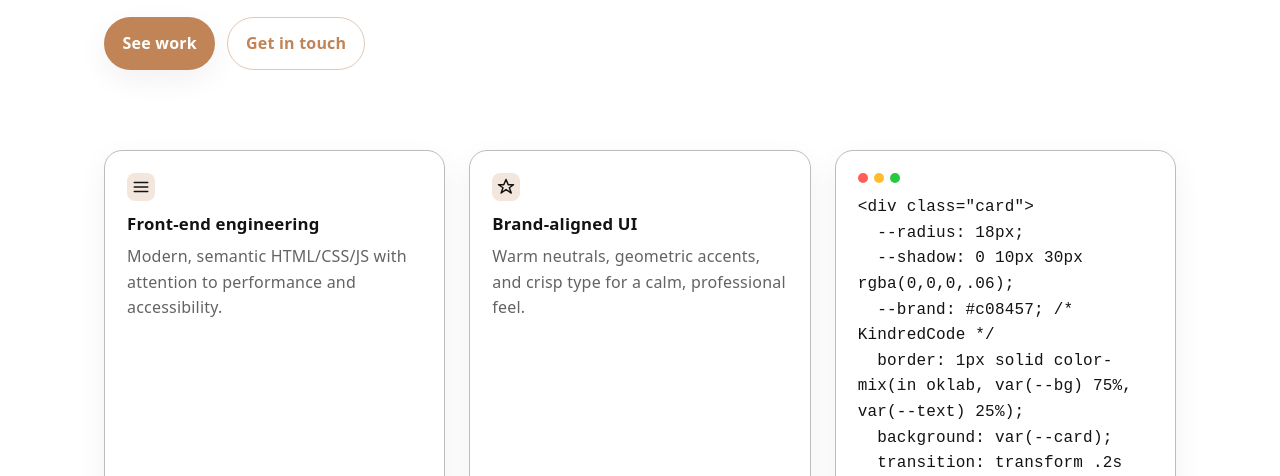
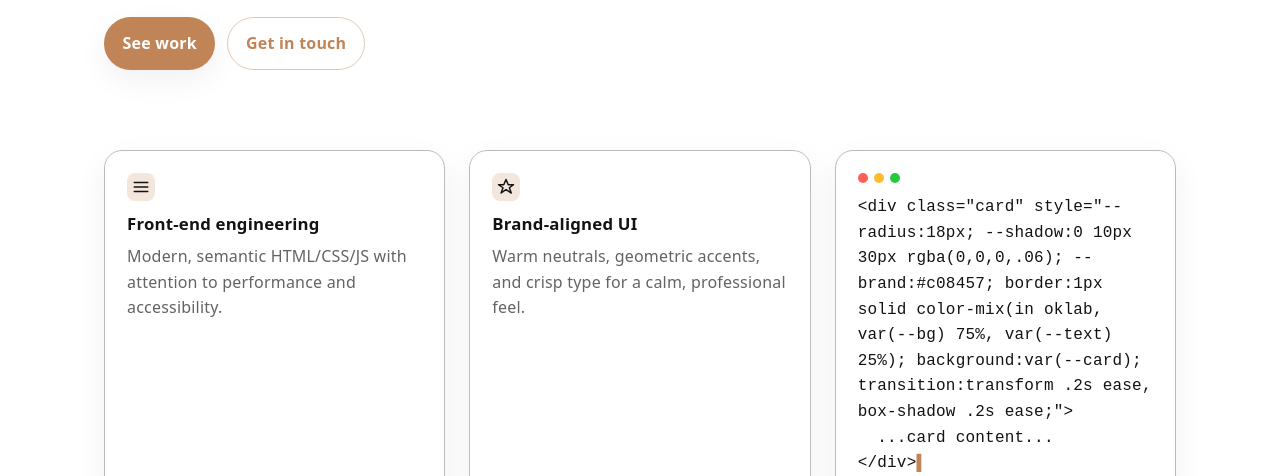
Before and after one commit to KindredCodeLLC/kindredcode, a plain HTML site: page index.html in a window 1280 px wide. Shown: the part 324-800 px from the top of the page. Drawn offline with Linux system fonts and the light colour scheme.

Commit message:
Update index.html

```diff
--- a/index.html
+++ b/index.html
@@ -193,13 +193,8 @@
         <div class="titlebar" aria-hidden="true">
           <span class="dot red"></span><span class="dot yellow"></span><span class="dot green"></span>
         </div>
-<pre><code>&lt;div class="card"&gt;
-  --radius: 18px;
-  --shadow: 0 10px 30px rgba(0,0,0,.06);
-  --brand: #c08457; /* KindredCode */
-  border: 1px solid color-mix(in oklab, var(--bg) 75%, var(--text) 25%);
-  background: var(--card);
-  transition: transform .2s ease, box-shadow .2s ease;
+        <pre><code>&lt;div class="card" style="--radius:18px; --shadow:0 10px 30px rgba(0,0,0,.06); --brand:#c08457; border:1px solid color-mix(in oklab, var(--bg) 75%, var(--text) 25%); background:var(--card); transition:transform .2s ease, box-shadow .2s ease;"&gt;
+  ...card content...
 &lt;/div&gt;<span class="caret"></span></code></pre>
       </article>
     </div>
```
